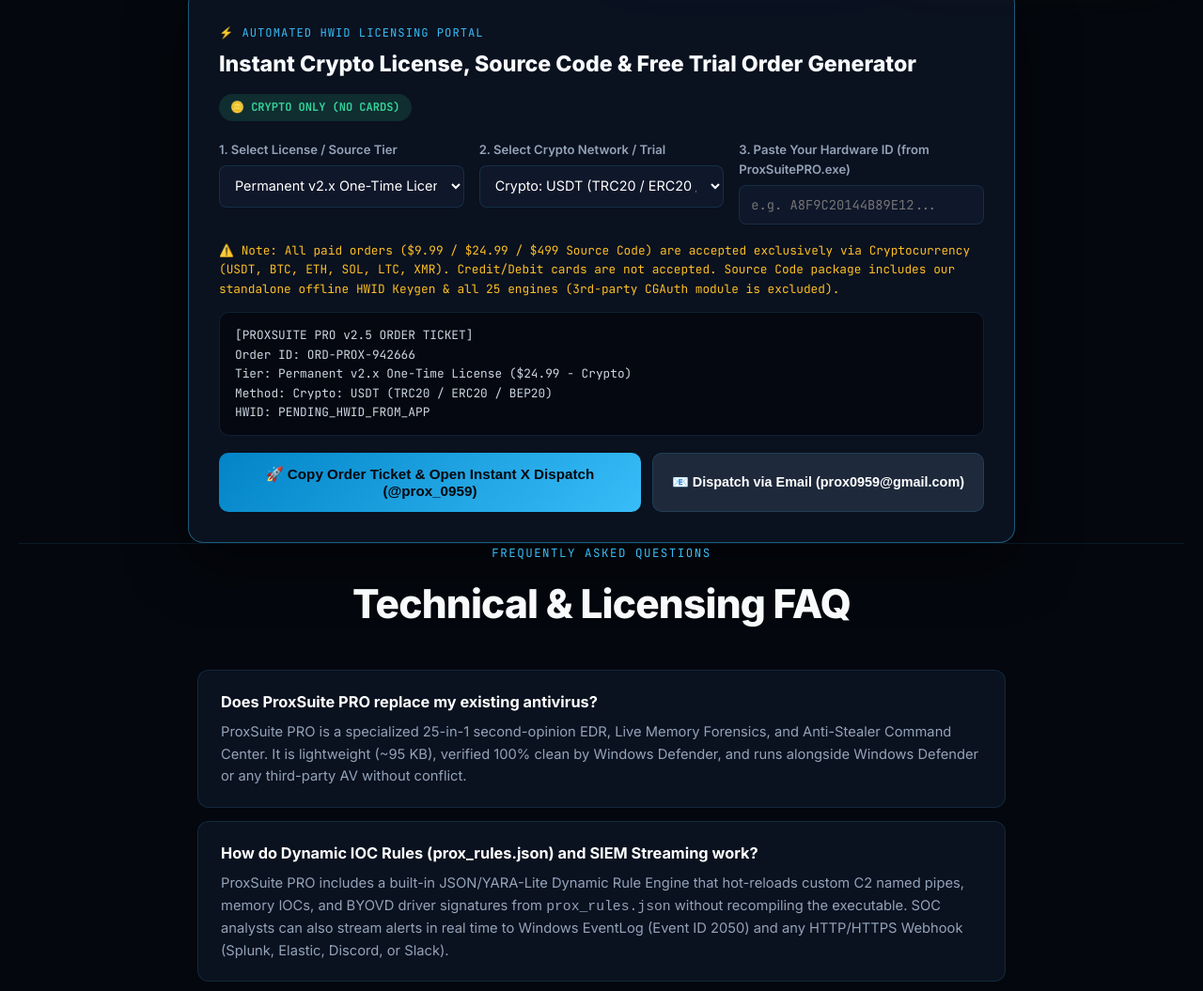
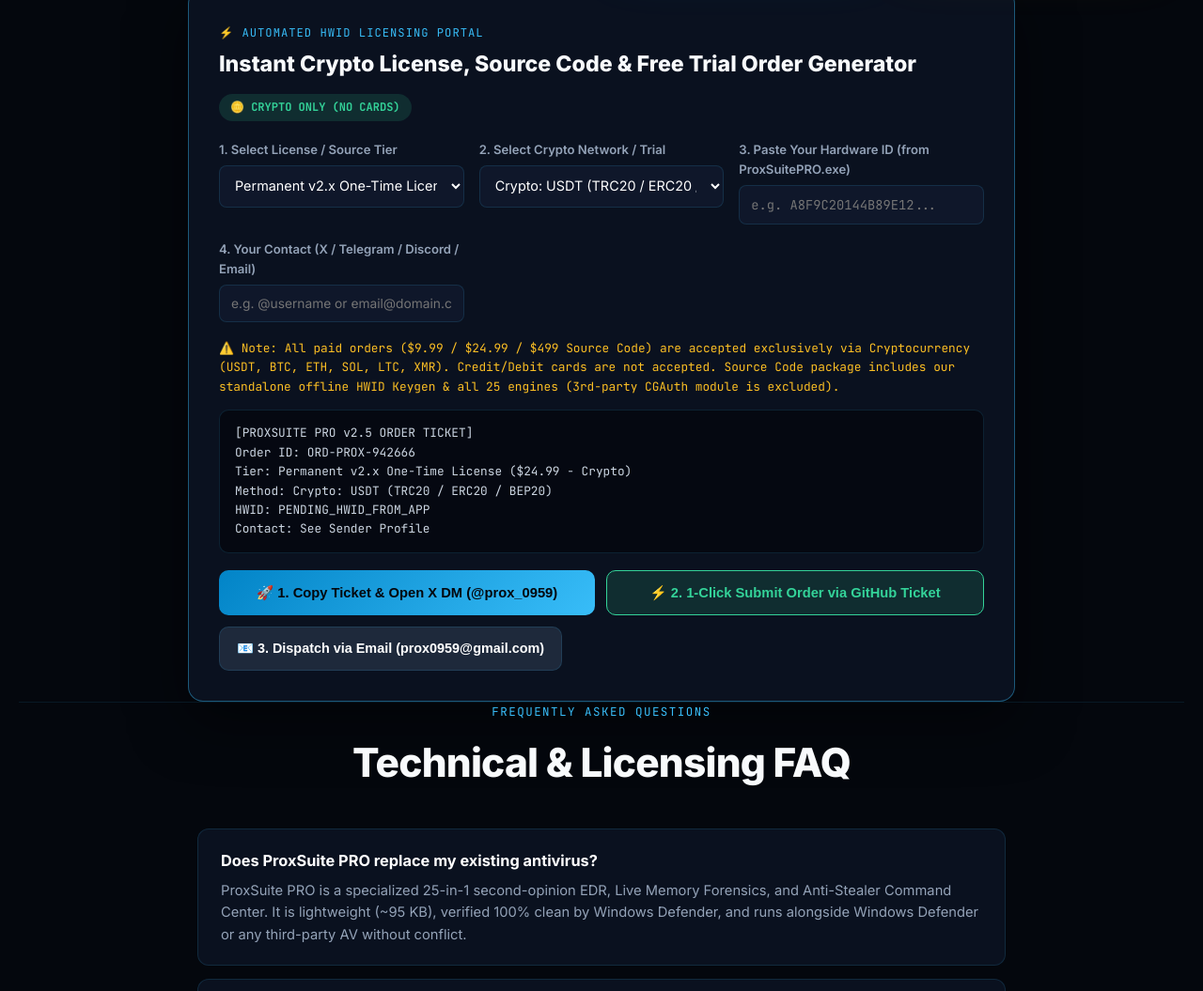
Before and after one commit to prox0959/ProxSuite-PRO, a plain HTML site: page index.html in a window 1280 px wide. Shown: the part 7565-8620 px from the top of the page at 94% size. Drawn offline with Linux system fonts and the light colour scheme.

Commit message:
Add 1-Click GitHub Order Ticket dispatch and Contact field to checkout portal

```diff
--- a/index.html
+++ b/index.html
@@ -1275,6 +1275,10 @@
           <label style="display:block;font-size:0.82rem;color:var(--text-sub);margin-bottom:6px;font-weight:600;">3. Paste Your Hardware ID (from ProxSuitePRO.exe)</label>
           <input id="chkHwid" type="text" oninput="updateOrderPreview()" placeholder="e.g. A8F9C20144B89E12..." style="width:100%;padding:11px 12px;border-radius:8px;background:#0f172a;border:1px solid var(--border);color:var(--cyan);font-family:'JetBrains Mono',monospace;font-size:0.86rem;" />
         </div>
+        <div>
+          <label style="display:block;font-size:0.82rem;color:var(--text-sub);margin-bottom:6px;font-weight:600;">4. Your Contact (X / Telegram / Discord / Email)</label>
+          <input id="chkContact" type="text" oninput="updateOrderPreview()" placeholder="e.g. @username or email@domain.com" style="width:100%;padding:11px 12px;border-radius:8px;background:#0f172a;border:1px solid var(--border);color:#fff;font-family:'Inter',sans-serif;font-size:0.86rem;" />
+        </div>
       </div>
 
       <p style="font-size:0.8rem;color:var(--amber);margin-bottom:14px;font-family:'JetBrains Mono',monospace;">
@@ -1286,11 +1290,14 @@
       </div>
 
       <div style="display:flex;gap:12px;flex-wrap:wrap;">
-        <button onclick="submitOrderViaX()" style="flex:1;min-width:230px;padding:14px 20px;border-radius:10px;border:none;background:linear-gradient(135deg,var(--cyan-dark),var(--cyan));color:#04070d;font-weight:800;font-size:0.95rem;cursor:pointer;">
-          🚀 Copy Order Ticket & Open Instant X Dispatch (@prox_0959)
+        <button onclick="submitOrderViaX()" style="flex:1;min-width:220px;padding:14px 18px;border-radius:10px;border:none;background:linear-gradient(135deg,var(--cyan-dark),var(--cyan));color:#04070d;font-weight:800;font-size:0.92rem;cursor:pointer;">
+          🚀 1. Copy Ticket & Open X DM (@prox_0959)
         </button>
-        <button onclick="submitOrderViaEmail()" style="padding:14px 20px;border-radius:10px;border:1px solid var(--border);background:#1e293b;color:#fff;font-weight:700;font-size:0.9rem;cursor:pointer;">
-          📧 Dispatch via Email (prox0959@gmail.com)
+        <button onclick="submitOrderViaGitHub()" style="flex:1;min-width:220px;padding:14px 18px;border-radius:10px;border:1px solid var(--emerald);background:rgba(52,211,153,0.14);color:var(--emerald);font-weight:800;font-size:0.92rem;cursor:pointer;">
+          ⚡ 2. 1-Click Submit Order via GitHub Ticket
+        </button>
+        <button onclick="submitOrderViaEmail()" style="padding:14px 18px;border-radius:10px;border:1px solid var(--border);background:#1e293b;color:#fff;font-weight:700;font-size:0.9rem;cursor:pointer;">
+          📧 3. Dispatch via Email (prox0959@gmail.com)
         </button>
       </div>
     </div>
@@ -1426,7 +1433,9 @@
       const plan = document.getElementById('chkPlan').value;
       const method = document.getElementById('chkMethod').value;
       const hwid = (document.getElementById('chkHwid').value || 'PENDING_HWID_FROM_APP').trim();
-      return `[PROXSUITE PRO v2.5 ORDER TICKET]\nOrder ID: ${orderRef}\nTier: ${plan}\nMethod: ${method}\nHWID: ${hwid}`;
+      const contactEl = document.getElementById('chkContact');
+      const contact = (contactEl && contactEl.value ? contactEl.value : 'See Sender Profile').trim();
+      return `[PROXSUITE PRO v2.5 ORDER TICKET]\nOrder ID: ${orderRef}\nTier: ${plan}\nMethod: ${method}\nHWID: ${hwid}\nContact: ${contact}`;
     }
 
     function updateOrderPreview() {
@@ -1442,8 +1451,18 @@
       alert('Order Ticket copied to clipboard! Paste (Ctrl+V) it in a DM to @prox_0959 on X for instant activation.');
     }
 
+    function submitOrderViaGitHub() {
+      const plan = document.getElementById('chkPlan').value;
+      const txt = buildOrderPayload();
+      if (navigator.clipboard) navigator.clipboard.writeText(txt);
+      const title = encodeURIComponent(`[ORDER TICKET ${orderRef}] ${plan}`);
+      const body = encodeURIComponent(txt + '\n\n---\n*Submitted via ProxSuite PRO Instant Licensing Portal*');
+      window.open(`https://github.com/prox0959/ProxSuite-PRO/issues/new?title=${title}&body=${body}`, '_blank');
+    }
+
     function submitOrderViaEmail() {
       const txt = buildOrderPayload();
+      if (navigator.clipboard) navigator.clipboard.writeText(txt);
       const subj = encodeURIComponent('ProxSuite PRO License Order - ' + orderRef);
       const body = encodeURIComponent(txt);
       window.location.href = `mailto:prox0959@gmail.com?subject=${subj}&body=${body}`;
```
